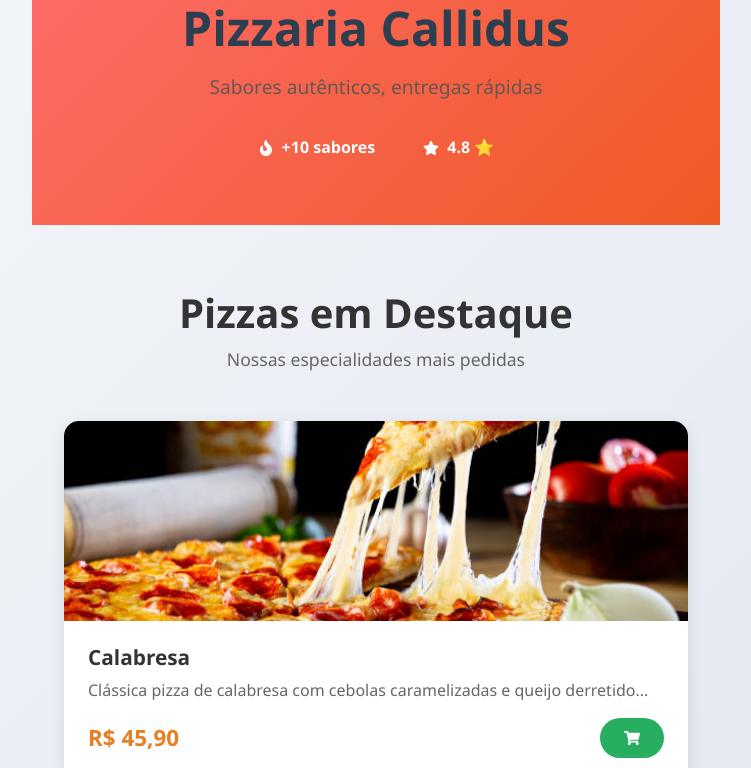
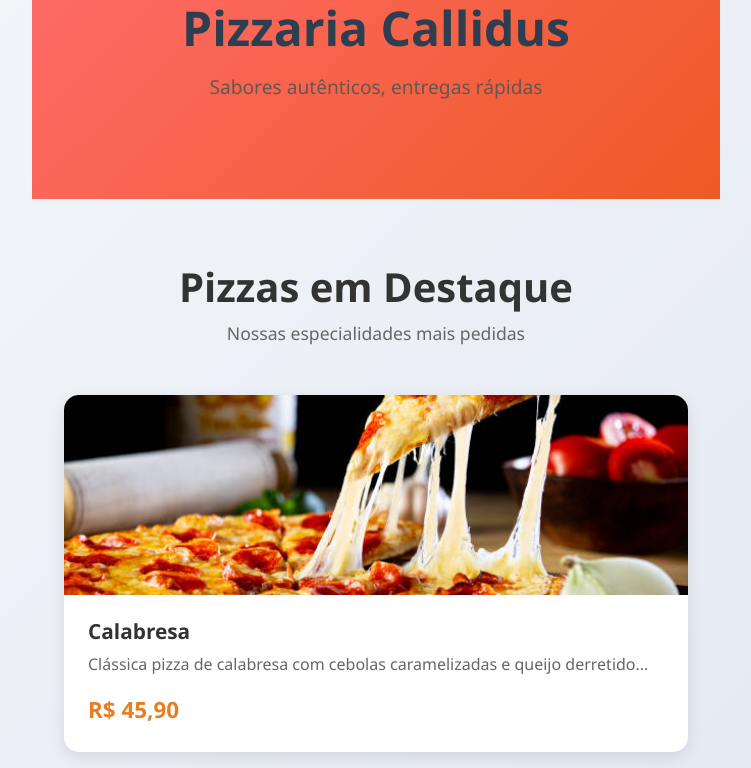
Before and after one commit to juliooujc/PIZZARIA-CALLIDUS, a React (Vite) app in the folder frontend/: page / in a window 1280 px wide. Shown: the part 360-1128 px from the top of the page, without its empty margins (0-751 px from the left). Built offline with nearby package versions, Linux system fonts and the light colour scheme; sample sign-in values are in the browser's storage.

Commit message:
Removi o botao de adicionar, o botao que leva pro cardapio completo e umas palavras do banner

```diff
--- a/frontend/src/components/Home.jsx
+++ b/frontend/src/components/Home.jsx
@@ -6,7 +6,6 @@ import './Home.css';
 
 const Home = ({ pizzas }) => {
   const navigate = useNavigate();
-  const { addToCarrinho } = useCarrinho();
 
   if (!pizzas || !Array.isArray(pizzas)) {
     return (
@@ -18,24 +17,11 @@ const Home = ({ pizzas }) => {
       </main>
     );
   }
-
-  const handleAddToCarrinho = (pizza, e) => {
-    e.preventDefault();
-    e.stopPropagation();
-    addToCarrinho({
-      id: pizza.id,
-      nome: pizza.nome,
-      preco: pizza.preco,
-      quantity: 1,
-      imagem: `/imagens/capas/${pizza.id}.jpg`
-    });
-  };
-
   const handlePizzaClick = (pizzaSlug) => {
     navigate(`/pizza/${pizzaSlug}`);
   };
 
-  const pizzasDestaque = pizzas.slice(0, 8);
+  const pizzasDestaque = pizzas.slice(0, 10);
 
   return (
     <main className='home-container'>
@@ -44,16 +30,6 @@ const Home = ({ pizzas }) => {
         <div className="hero-content">
           <h1>Pizzaria Callidus</h1>
           <p>Sabores autênticos, entregas rápidas</p>
-          <div className="hero-stats">
-            <div className="stat">
-              <FaFire />
-              <span>+{pizzas.length} sabores</span>
-            </div>
-            <div className="stat">
-              <FaStar />
-              <span>4.8 ⭐</span>
-            </div>
-          </div>
         </div>
       </section>
 
@@ -91,31 +67,10 @@ const Home = ({ pizzas }) => {
                   <span className="pizza-price">
                     R$ {pizza.preco.toFixed(2).replace('.', ',')}
                   </span>
-
-                  <button
-                    className="add-to-cart-btn"
-                    onClick={(e) => handleAddToCarrinho(pizza, e)}
-                  >
-                    <FaShoppingCart />
-                  </button>
                 </div>
               </div>
             </div>
           ))}
-        </div>
-      </section>
-
-      {/* CTA Minimalista */}
-      <section className="cta-section">
-        <div className="cta-content">
-          <h2>Pronto para pedir?</h2>
-          <p>Explore todo o nosso cardápio de sabores</p>
-          <button
-            className="cta-button"
-            onClick={() => navigate('/')}
-          >
-            Ver Cardápio Completo
-          </button>
         </div>
       </section>
     </main>
```
